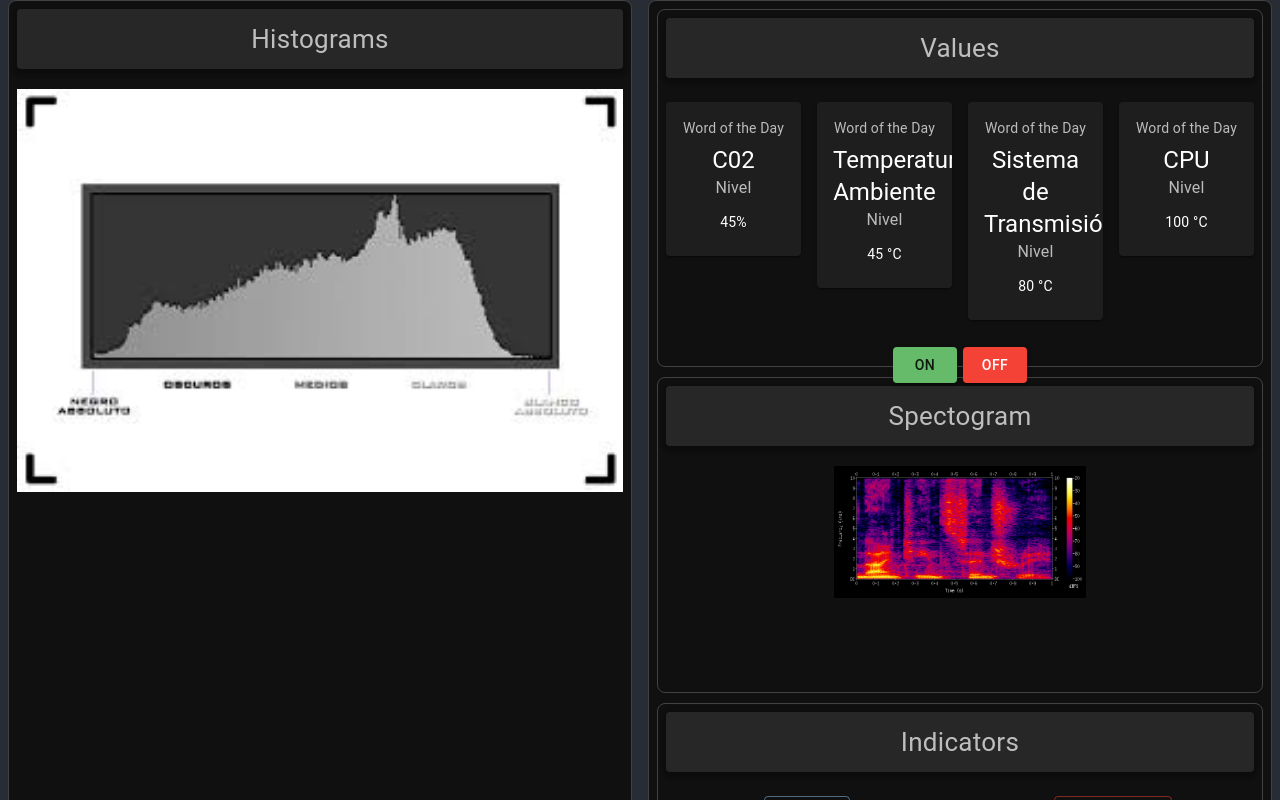
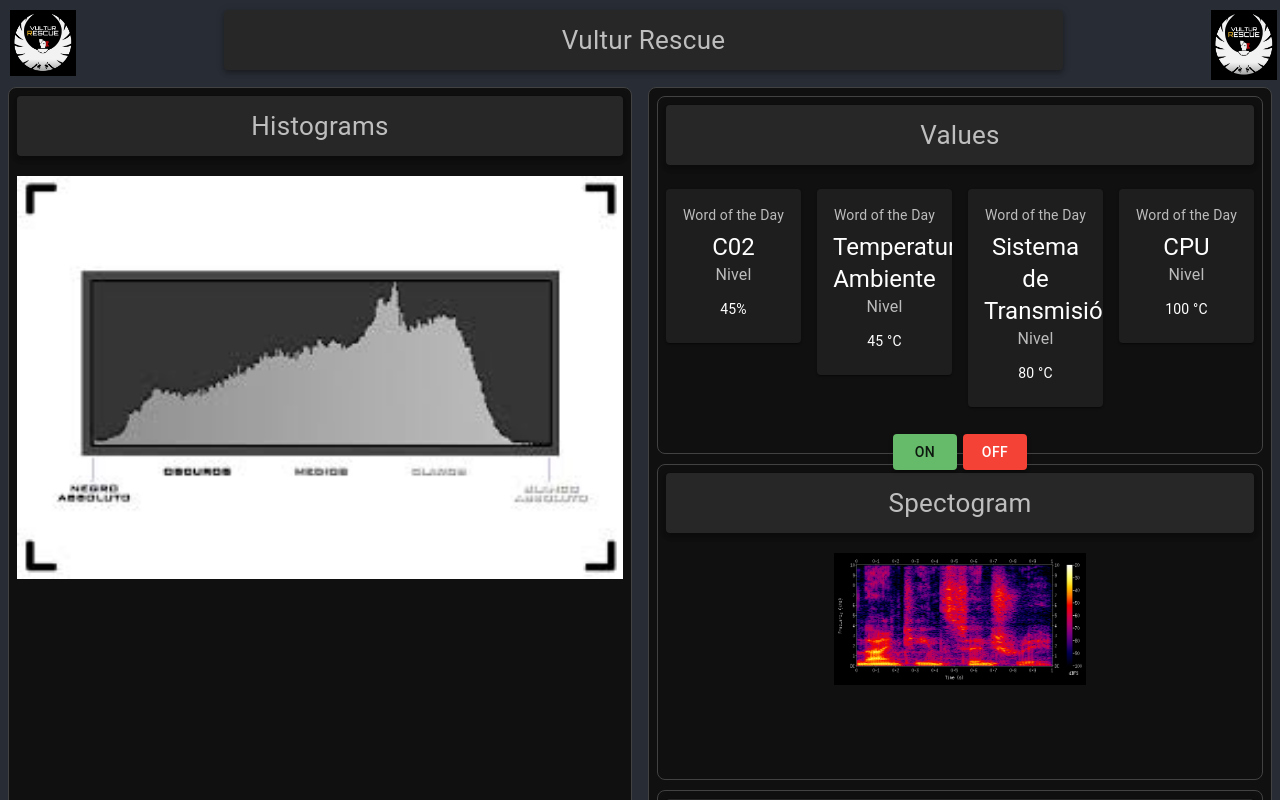
Before and after one commit to VulturRescue/vultur-GUI, a React (Create React App) app: page / in a window 1280 px wide. Shown: the top 800 px of the page. Built offline with nearby package versions, Linux system fonts and the light colour scheme.

Commit message:
add component title

```diff
--- /dev/null
+++ b/src/components/Title.jsx
@@ -0,0 +1,24 @@
+import Item from '../utils/styles/Item'
+import Grid from '@mui/material/Grid'
+import Logo from "../img/vultur-rescue.png"
+
+const Title = () => {
+
+    return (
+        <Grid container spacing={2} >
+            <Grid item xs={2}>
+                <img src={Logo} alt="Logo" style={{ width: "66px" }} />
+            </Grid>
+            <Grid item xs={8}>
+                <Item elevation={4}>
+                    Vultur Rescue
+                </Item>
+            </Grid>
+            <Grid item xs={2} sx={{ display: 'flex', justifyContent: 'flex-end' }}>
+                <img src={Logo} alt="Logo" style={{ width: "66px" }} />
+            </Grid>
+        </Grid>
+    )
+}
+
+export default Title;
--- a/src/pages/Home.jsx
+++ b/src/pages/Home.jsx
@@ -1,8 +1,10 @@
 import Indicators from "../components/Indicators"
 import Values from "../components/Values"
 import Spectogram from "../components/Spectogram"
+import Histogram from "../components/Histogram"
+import Title from "../components/Title"
 import Box from '@mui/material/Box';
-import Histogram from "../components/Histogram"
+
 
 const boxStyleCols = (height, width, inlineBlock = true) => {
   return {
@@ -47,7 +49,12 @@ const boxStyleRow = (height) => {
 
 const Home = () => {
   return (
+    <div>
+      <Box sx={{ height: '67px', width: '99%', padding: '10px' }}>
+        <Title />
+      </Box>
       <Box sx={{ height: '850px', width: '100%', display: 'flex' }}>
+
         <Box sx={boxStyleCols("100%", "50%")}>
           <Histogram />
         </Box>
@@ -66,7 +73,7 @@ const Home = () => {
           </Box>
         </Box>
       </Box>
-
+    </div>
   )
 }
 
```
Also changed, not shown: src/img/vultur-rescue.png (added). Lines whose indentation alone changed are shown as unchanged.
